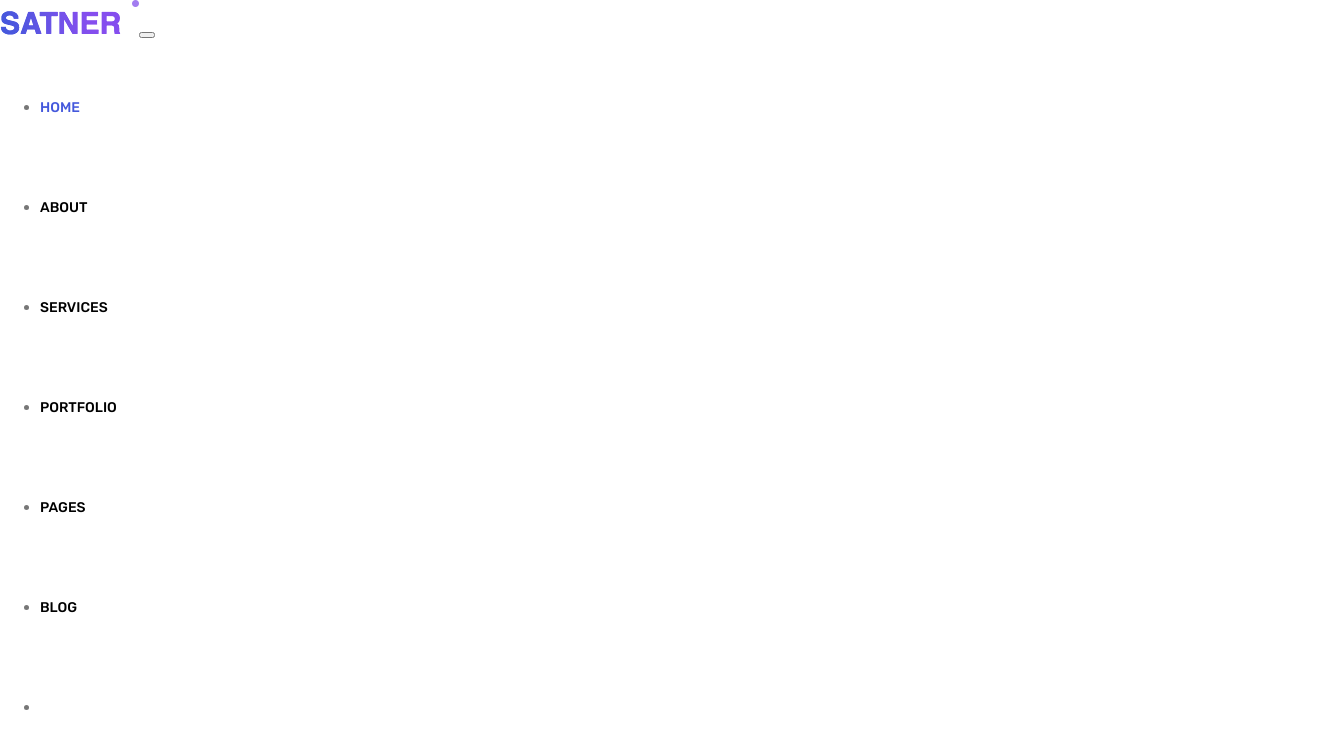
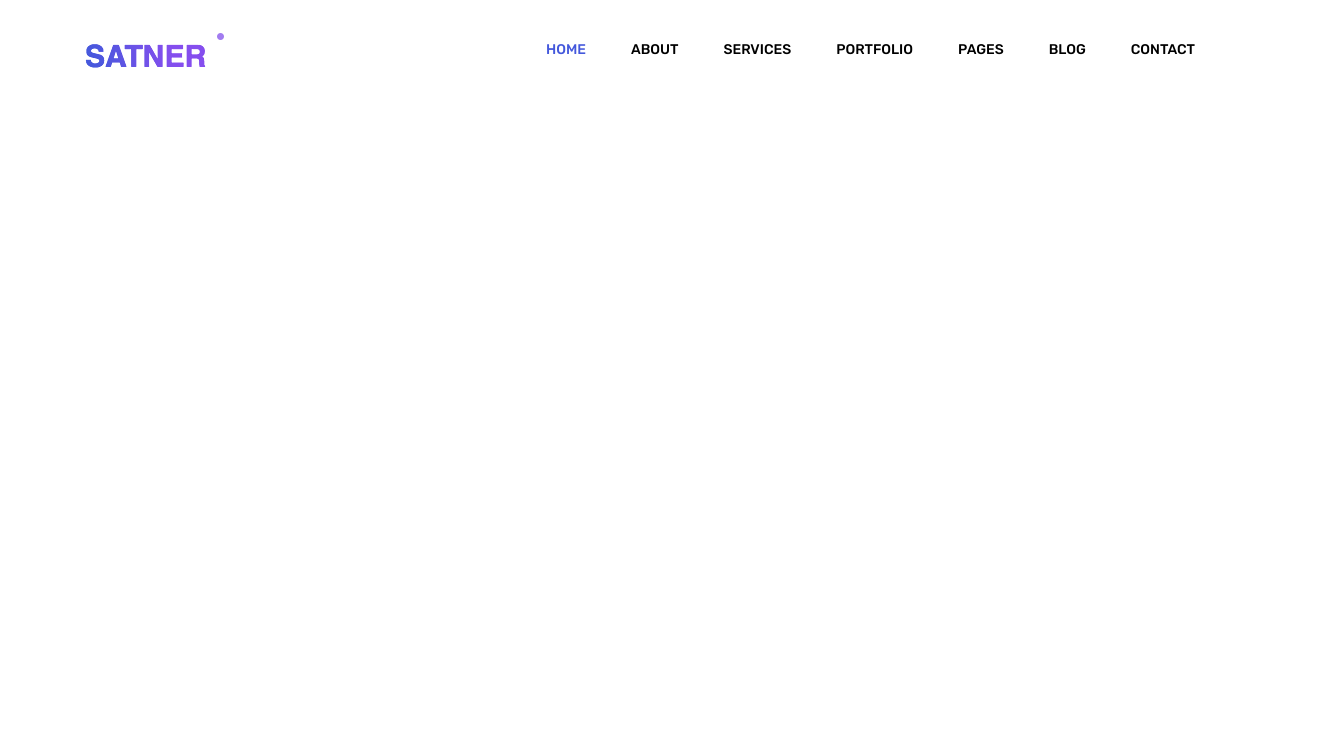
Before and after one commit to dagboujhatem/resume-reactjs, a React (Create React App) app: page / in a window 1280 px wide. Shown: the top 748 px of the page, 1320 px wide, since content can reach past the window. Built offline with nearby package versions, Linux system fonts and the light colour scheme.

Commit message:
install bootstrap

```diff
--- a/package.json
+++ b/package.json
@@ -6,6 +6,7 @@
     "@testing-library/jest-dom": "^5.11.4",
     "@testing-library/react": "^11.1.0",
     "@testing-library/user-event": "^12.1.10",
+    "bootstrap": "^4.1.3",
     "node-sass": "^4.14.1",
     "react": "^17.0.2",
     "react-dom": "^17.0.2",
--- a/src/scss/style.scss
+++ b/src/scss/style.scss
@@ -8,4 +8,7 @@
 // If you want to add something do it here
 @import "custom";
 
+// Import bootstrap styles
+@import "~bootstrap/scss/bootstrap.scss"
+
 // If you want to add something do it here
```
Also changed, not shown: 2 other files (tests, documents, lock files or other folders).
